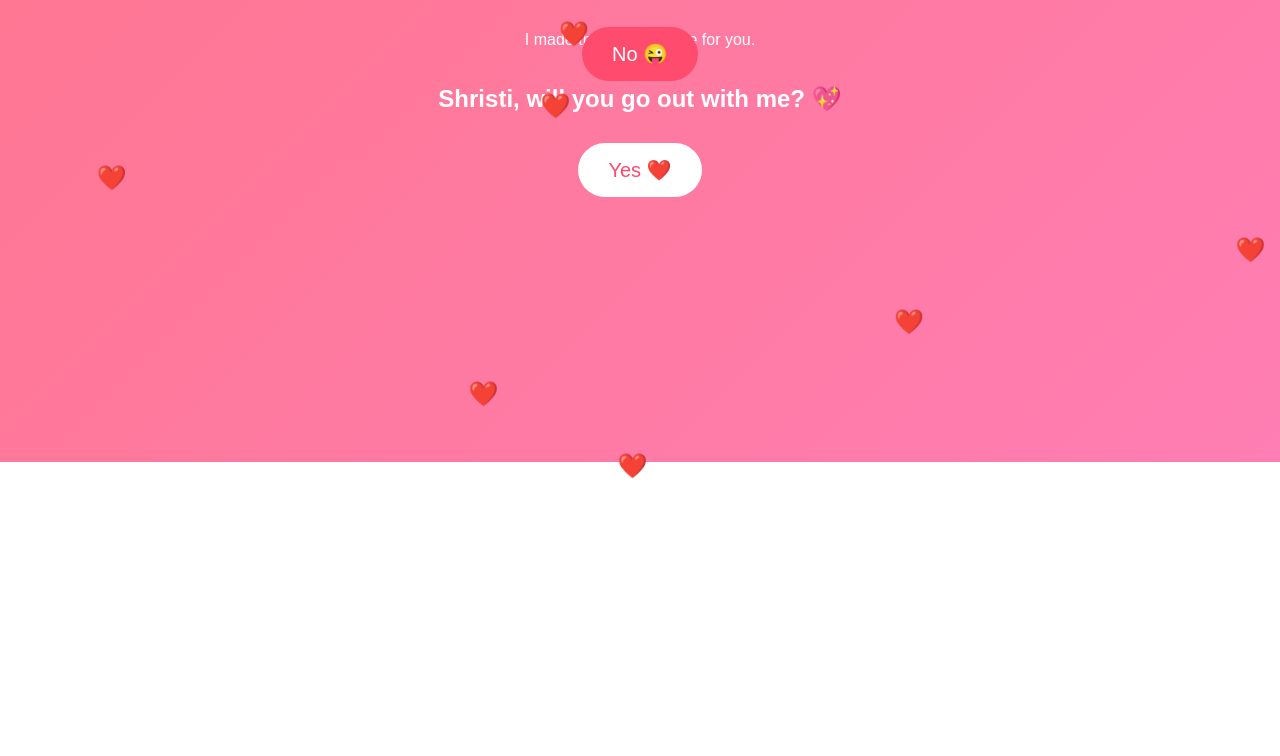
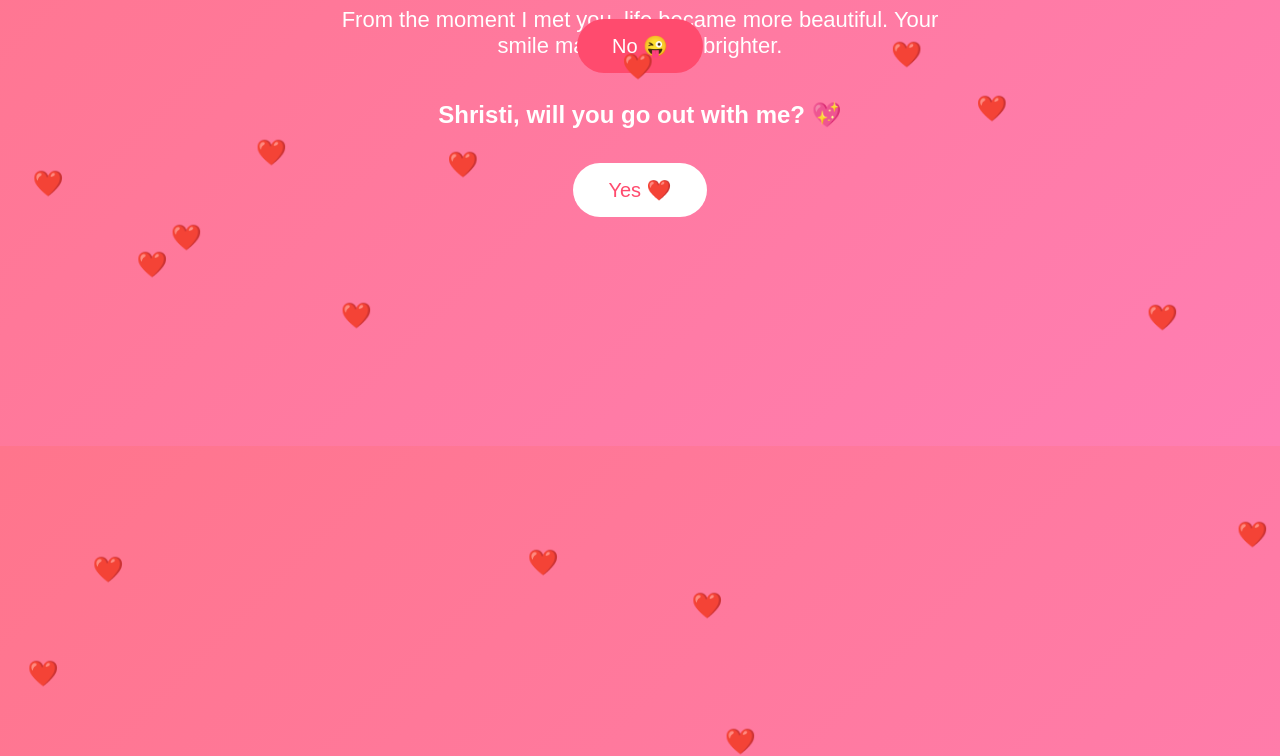
Before and after one commit to alexabhishek568-gif/Surprise-gift, a plain HTML site: page index.html in a window 1280 px wide. Shown: the part 354-1110 px from the top of the page. Before the commit the page ends 816 px from the top, so only its background shows below. Drawn offline with Linux system fonts and the light colour scheme.

Commit message:
Update index.html

```diff
--- a/index.html
+++ b/index.html
@@ -4,35 +4,54 @@
 <title>For Shristi ❤️</title>
 
 <style>
+
 body{
-background: linear-gradient(135deg,#ff758c,#ff7eb3);
-font-family: Arial;
-text-align:center;
-color:white;
+margin:0;
 height:100vh;
+background:linear-gradient(135deg,#ff758c,#ff7eb3);
+font-family:Arial;
 display:flex;
-flex-direction:column;
 justify-content:center;
 align-items:center;
+flex-direction:column;
+color:white;
+text-align:center;
 overflow:hidden;
 }
 
 h1{
-font-size:45px;
+font-size:50px;
+animation: glow 2s infinite alternate;
+}
+
+@keyframes glow{
+from{ text-shadow:0 0 10px white;}
+to{ text-shadow:0 0 30px pink;}
+}
+
+p{
+font-size:22px;
+width:80%;
+max-width:600px;
 }
 
 button{
-padding:15px 30px;
+padding:15px 35px;
 font-size:20px;
 border:none;
 border-radius:30px;
-margin:10px;
+margin:15px;
 cursor:pointer;
+transition:0.3s;
 }
 
 #yes{
 background:white;
 color:#ff4b6e;
+}
+
+#yes:hover{
+transform:scale(1.2);
 }
 
 #no{
@@ -42,40 +61,44 @@
 }
 
 .heart{
-position:fixed;
-top:-20px;
-font-size:24px;
-animation:fall 5s linear infinite;
+position:absolute;
+color:red;
+font-size:25px;
+animation:fall linear infinite;
 }
 
 @keyframes fall{
-0%{transform:translateY(-20px);}
+0%{transform:translateY(-10vh);}
 100%{transform:translateY(110vh);}
 }
+
 </style>
 
 <script>
-function createHeart(){
+
+function hearts(){
 const heart=document.createElement("div");
 heart.className="heart";
 heart.innerHTML="❤️";
 heart.style.left=Math.random()*100+"vw";
+heart.style.animationDuration=(Math.random()*3+3)+"s";
 document.body.appendChild(heart);
 
-setTimeout(()=>heart.remove(),5000);
+setTimeout(()=>{heart.remove()},5000);
 }
 
-setInterval(createHeart,400);
+setInterval(hearts,300);
 
-function yesClick(){
-document.body.innerHTML="<h1>❤️ Yay Shristi! ❤️</h1><p>You made me really happy!</p>";
+function yes(){
+document.body.innerHTML="<h1>❤️ Yay Shristi ❤️</h1><p>You just made me the happiest person in the world!</p>";
 }
 
-function moveNo(){
+function move(){
 const btn=document.getElementById("no");
 btn.style.top=Math.random()*80+"%";
 btn.style.left=Math.random()*80+"%";
 }
+
 </script>
 
 </head>
@@ -83,12 +106,16 @@
 <body>
 
 <h1>Hi Shristi 🌸</h1>
-<p>I made this little surprise for you.</p>
+
+<p>
+From the moment I met you, life became more beautiful.
+Your smile makes my day brighter.
+</p>
 
 <h2>Shristi, will you go out with me? 💖</h2>
 
-<button id="yes" onclick="yesClick()">Yes ❤️</button>
-<button id="no" onmouseover="moveNo()">No 😜</button>
+<button id="yes" onclick="yes()">Yes ❤️</button>
+<button id="no" onmouseover="move()">No 😜</button>
 
 </body>
 </html>
```
